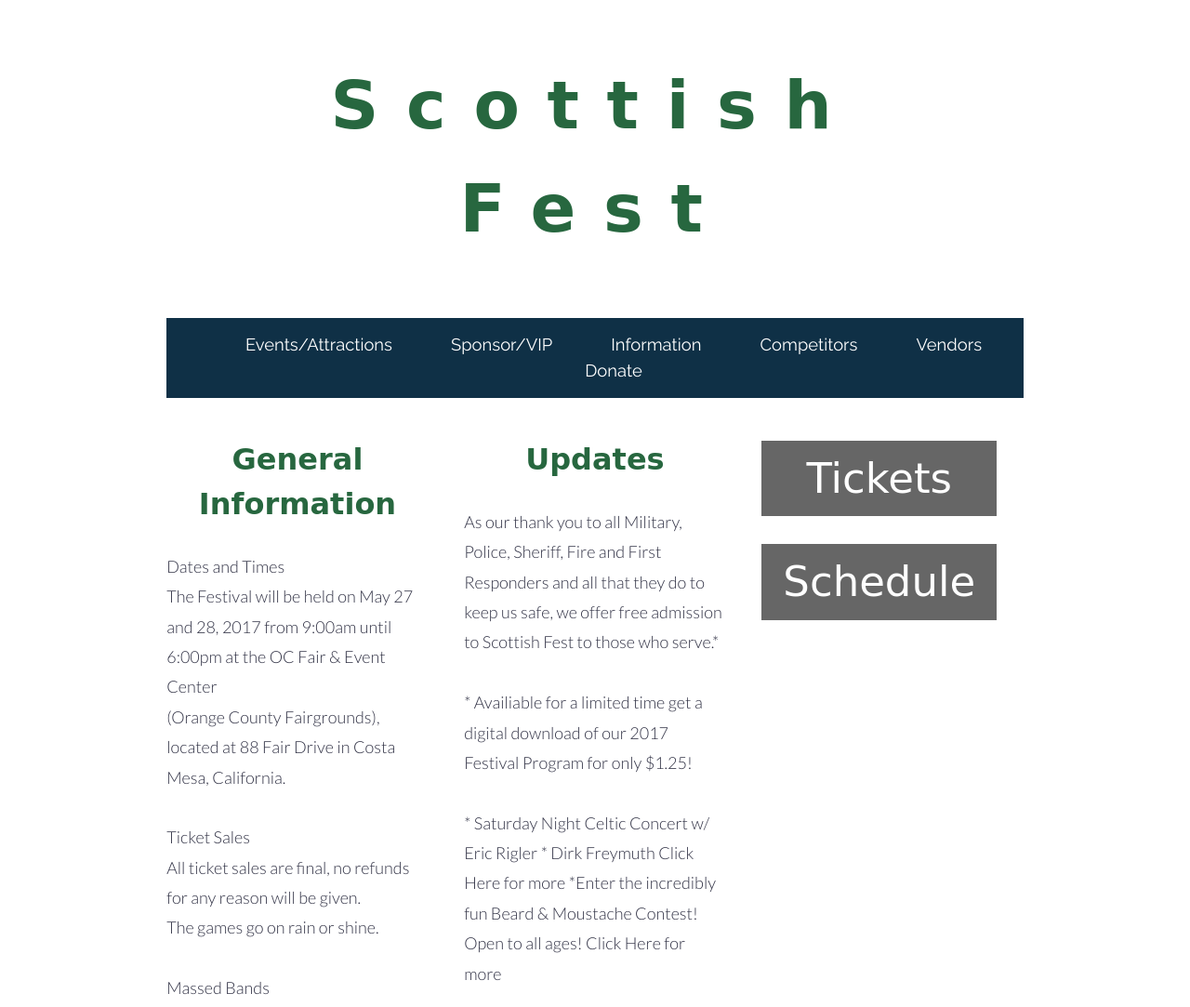
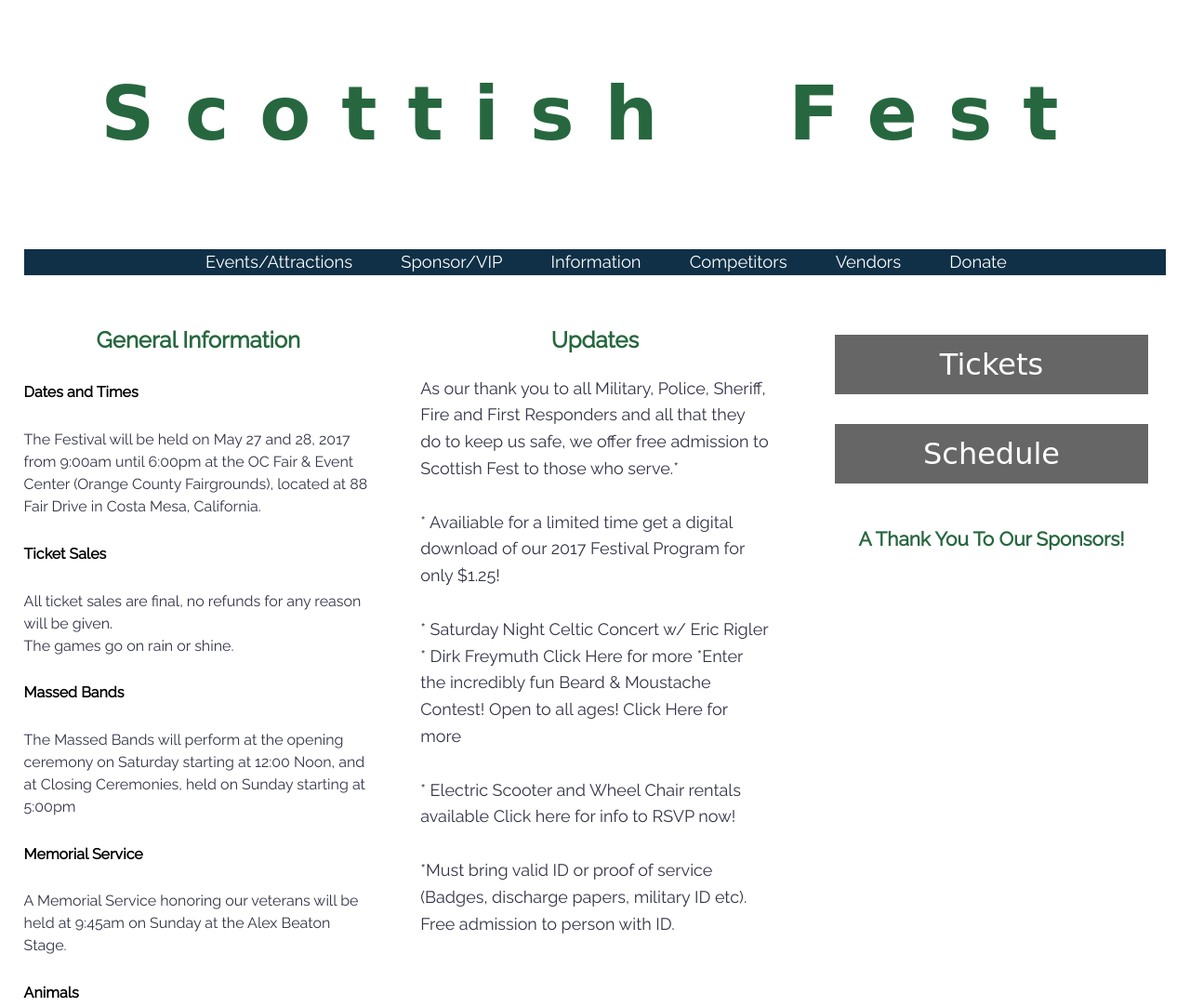
Before and after one commit to elbryant/Scottish-Fest, a plain HTML site: page index.html in a window 1280 px wide. Shown: the top 1083 px of the page at 93% size. Drawn offline with Linux system fonts and the light colour scheme; a web font is replaced by a local one.

Commit message:
removed jquery code. adjusted line height for paragraphs and move buttons back to right side

```diff
--- a/css/simple-grid.css
+++ b/css/simple-grid.css
@@ -21,7 +21,7 @@ body {
 /* ROOT FONT STYLES */
 
 * {
-  font-family: 'Lato', Helvetica, sans-serif;
+  font-family: 'Raleway', sans-serif;
   color: #333447;
   line-height: 1.5;
 }
@@ -29,7 +29,7 @@ body {
 /* TYPOGRAPHY */
 
 h1 {
-    font-size: 4.5rem;
+    font-size: 5rem;
     text-align: center;
 	color: #27673F;
 	word-spacing: 0.5882352941em; /* 10px / 17px */
@@ -37,7 +37,8 @@ h1 {
 }
 
 h2 {
-  font-size: 2rem;
+  font-size: 1.5rem;
+  color:#27673F;
 }
 
 h3 {
@@ -50,6 +51,7 @@ h4 {
 
 h5 {
   font-size: 1rem;
+    color:#000000;
 }
 
 h6 {
@@ -59,7 +61,7 @@ h6 {
 p {
   font-size: 1.125rem;
   font-weight: 200;
-  line-height: 1.8;
+  line-height: 1.6;
 }
 
 .font-light {
@@ -186,9 +188,63 @@ p {
   display: none;
 }
 
+/* CUSTOM STYLES */
+
+.container .row .col-12  a {
+  text-decoration: none;
+  text-align: center;
+  font-family: 'Crushed', cursive;
+  color: #27673F;
+}
+
+.container .row .col-12 .navbar {
+  list-style-type: none;
+  background-color: #0F3046;
+  text-align: center;
+}
+
+.container .row .col-12 .navbar li {
+  display: inline;
+  padding: 0 2em 0 1em;
+}
+
+.container .row .col-12 .navbar a {
+  color: #FFFFFF;
+  text-decoration: none;
+  font-size: 1.15em;
+  font-family: 'Raleway', sans-serif;
+}
+
+.cta_buttons button {
+  display: block;
+  margin:auto;
+  color: #FFFFFF;
+  text-decoration: none;
+  background-color: #666666;
+  font-size: 2em;
+  padding: 0.25em;
+  width: 90%;
+  font-family: 'Crushed', cursive;
+  margin-top: 1em;
+  border: none;
+}
+
+.sponsors {
+    font-size: 1.3em;
+    text-align: center;
+    padding: 1.3em 0 0 0;
+}
+
+footer {
+  clear: both;
+  padding: 0 15px;
+}
+
+
+
 @media only screen and (min-width: 33.75em) {  /* 540px */
   .container {
-    width: 80%;
+    width: 95%;
   }
 }
 
@@ -248,64 +304,6 @@ p {
 
 @media only screen and (min-width: 60em) { /* 960px */
   .container {
-    width: 75%;
-    max-width: 60rem;
+    width: 100%;
+    max-width: 100rem;
   }
-}
-
-/* CUSTOM STYLES */
-
-.container .row .col-12  a {
-  text-decoration: none;
-  text-align: center;
-  font-family: 'Crushed', cursive;
-  color: #27673F;
-}
-
-.container .row .col-12 .navbar {
-  list-style-type: none;
-  margin: 0;
-  padding: 15px;
-  background-color: #0F3046;
-  text-align: center;
-}
-
-.container .row .col-12 .navbar li {
-  display: inline;
-  padding-right: 10px;
-  padding-left: 50px;
-}
-
-.container .row .col-12 .navbar a {
-  color: #FFFFFF;
-  text-decoration: none;
-  font-size: 1.15em;
-  font-family: 'Raleway', sans-serif;
-}
-
-.cta_buttons button {
-  color: #FFFFFF;
-  text-decoration: none;
-  background-color: #666666;
-  font-size: 45px;
-  padding: 7px;
-  width: 90%;
-  font-family: 'Crushed', cursive;
-  margin-top: 30px;
-  border: none;
-}
-
-.homepage_header {
-  color:#27673F;
-  font-family: 'Crushed', cursive;
-  text-align: center;
-}
-
-h3 {
-  font-family: 'Raleway', sans-serif;
-}
-
-footer {
-  clear: both;
-  padding: 0 15px;
-}
--- a/index.html
+++ b/index.html
@@ -19,7 +19,8 @@
         <div class="col-12">
             <h1 id="title"><a class href="index.html">Scottish Fest</a></h1>
 	      </div>
-
+      </div>
+      <div class="row">
         <div class="col-12">
           <ul class="navbar">
               <li><a href="">Events/Attractions</a></li>
@@ -31,53 +32,43 @@
           </ul>
         </div>
       </div>
+   </div>
 
- <!--   <script src="http://ajax.googleapis.com/ajax/libs/jquery/1.8.2/jquery.min.js"></script>
-    <script type="text/javascript">
-      $("#main_menu").addClass("js").before('<div id="menu">&#9776;</div>');
-      $("#menu").click(function(){
-            $("#main_menu").toggle();
-      });
-      $(window).resize(function(){
-        if(window.innerWidth > 768) {
-            $("#main_menu").removeAttr("style");
-        }
-      });
-</script> -->
+    <div class="container">
+    <div class="row">
 
-    <div class="row">
       <div class="col-4">
-        <h2 class="homepage_header">General Information</h2>
+        <h2 class="center">General Information</h2>
             <p>
-            Dates and Times</br>
-            The Festival will be held on May 27 and 28, 2017 from 9:00am until 6:00pm at the OC Fair & Event Center</br>
-            (Orange County Fairgrounds), located at 88 Fair Drive in Costa Mesa, California.</br></br>
+            <h5>Dates and Times</h5>
+            The Festival will be held on May 27 and 28, 2017 from 9:00am until 6:00pm at the OC Fair & Event Center
+            (Orange County Fairgrounds), located at 88 Fair Drive in Costa Mesa, California.
 
-            Ticket Sales</br>
+            <h5>Ticket Sales</h5>
             All ticket sales are final, no refunds for any reason will be given.</br>
-            The games go on rain or shine.</br></br>
+            The games go on rain or shine.
 
-            Massed Bands</br>
+            <h5>Massed Bands</h5>
             The Massed Bands will perform at the opening ceremony on Saturday starting at 12:00 Noon, and at Closing Ceremonies,
-            held on Sunday starting at 5:00pm</br></br>
+            held on Sunday starting at 5:00pm
 
-            Memorial Service</br>
-            A Memorial Service honoring our veterans will be held at 9:45am on Sunday at the Alex Beaton Stage.</br></br>
+            <h5>Memorial Service</h5>
+            A Memorial Service honoring our veterans will be held at 9:45am on Sunday at the Alex Beaton Stage.
 
-            Animals</br>
+            <h5>Animals</h5>
             Absolutely no animals, including dogs, are allowed on the fairgrounds except in the case of Handicap Service Animals or performance dogs. This is a OCFEC rule, not a Festival Rule. If you bring an animal on the grounds, you may be asked to leave by OC Fair and Event Center staff.</br></br>
 
-            Outside Alcohol</br>
+            <h5>Outside Alcohol</h5>
             No outside alcohol is allowed inside the fairgrounds and cooler checks may be performed.
-            This is a OCFEC rule, not a Festival Rule. If you bring outside alcohol on the grounds, you may be asked to leave by OC Fair and Event Center staff.</br></br>
+            This is a OCFEC rule, not a Festival Rule. If you bring outside alcohol on the grounds, you may be asked to leave by OC Fair and Event Center staff.
 
-            Parking Fee
+            <h5>Parking Fee</h5>
             Parking is $8 per car.
             </p>
         </div>
 
       <div class="col-4">
-        <h2 class="homepage_header">Updates</h2>
+        <h2 class="center">Updates</h2>
               <p>As our thank you to all Military, Police, Sheriff, Fire and First Responders and all that they do to keep us safe, we offer free admission to Scottish Fest to those who serve.*</br></br>
               * Availiable for a limited time get a digital download of our 2017 Festival Program for only $1.25!</br></br>
               * Saturday Night Celtic Concert w/ Eric Rigler * Dirk Freymuth Click Here for more
@@ -88,15 +79,17 @@
               </p>
       </div>
 
-      <div class="col-4">
+    <div class="col-4">
         <div class="cta_buttons">
           <button type="button">Tickets</button>
         </div>
         <div class="cta_buttons">
           <button type="button">Schedule</button>
         </div>
+
+        <h2 class="sponsors">A Thank You To Our Sponsors!</h2>
+
       </div>
-
     </div>
   </div>
 </body>
```
